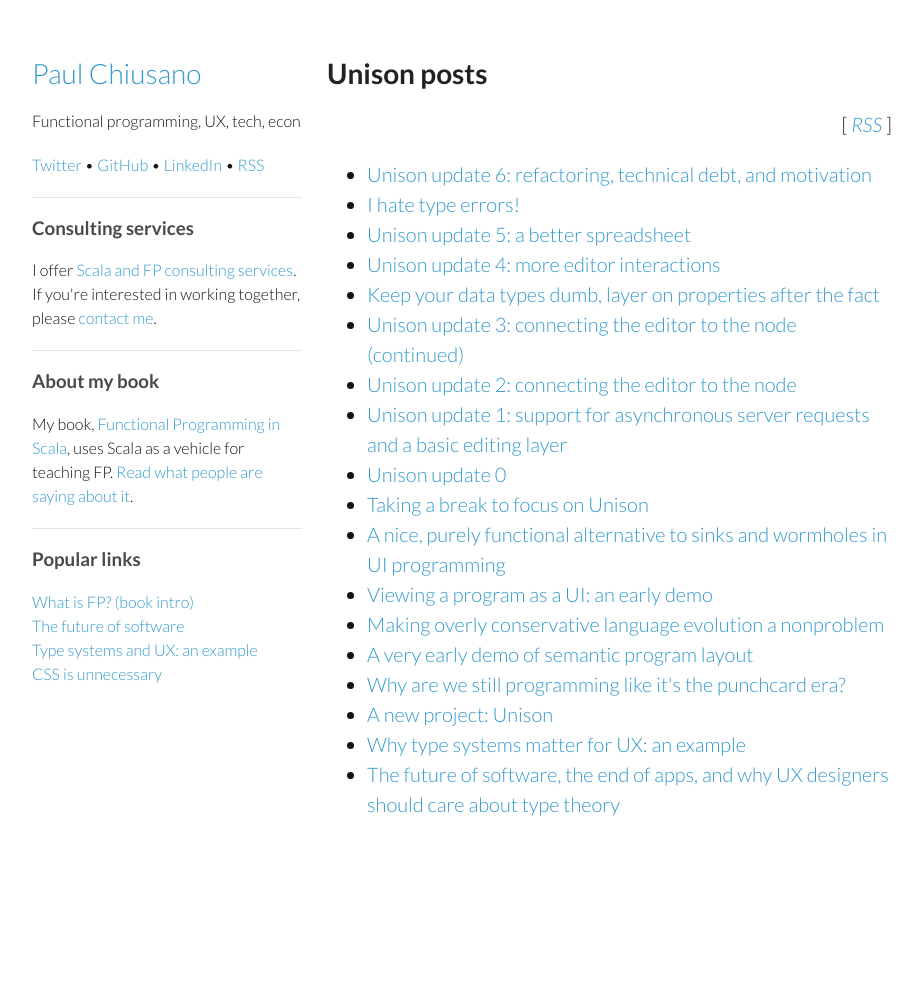
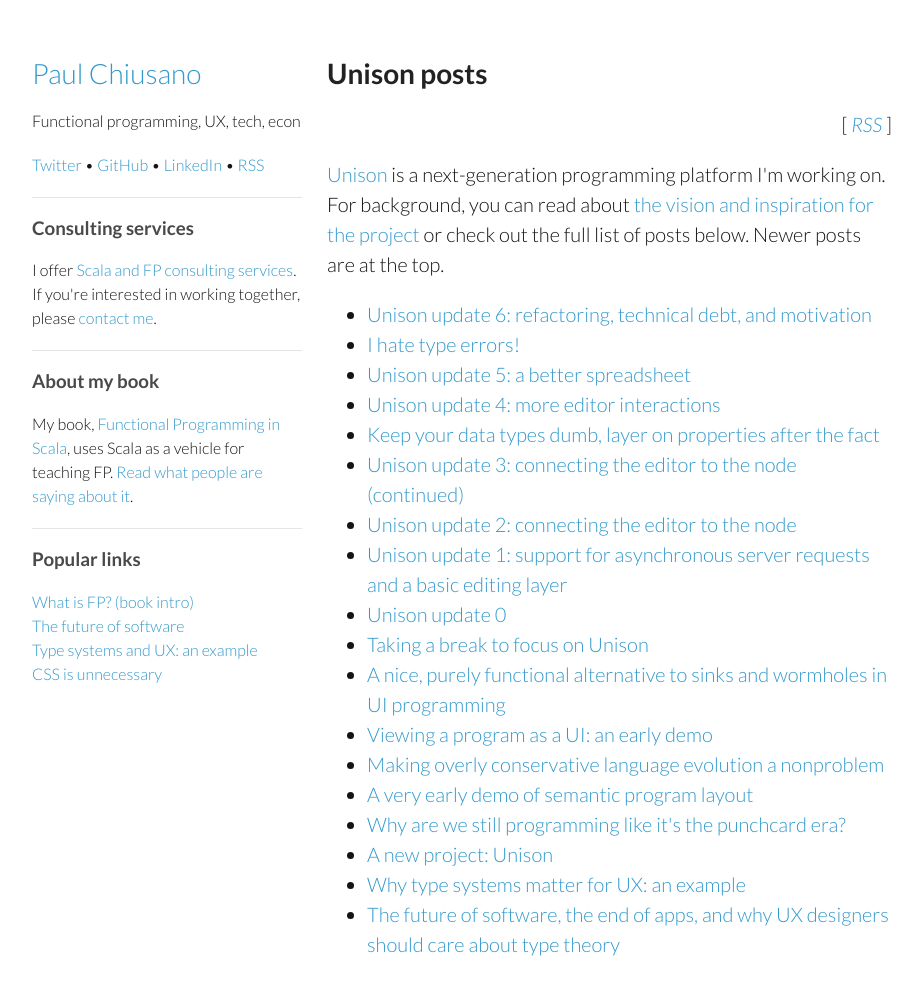
Before and after one commit to pchiusano/pchiusano.github.io, a Jekyll site: the page built from unison.html, in a window 1280 px wide and 1029 px high. Shown: the top 995 px of the window, without its empty margins (178-1100 px from the left). Built offline with Jekyll 4.4.1, drawn with Linux system fonts in a browser that asks for light colours.

Commit message:
Update unison.html

```diff
--- a/unison.html
+++ b/unison.html
@@ -6,6 +6,12 @@
 
 <p align="right">[ <i><a href="/feed.unison.xml">RSS</a></i> ]</p>
 
+<p>
+<a href="/2014-09-14/unison.html">Unison</a> is a next-generation programming platform I'm working on.
+For background, you can read about <a href="/2013-05-22/future-of-software.html">the vision and inspiration for the project</a>
+or check out the full list of posts below. Newer posts are at the top.
+</p>
+
 <ul>
 {% for post in site.categories.unison %}
 <li><a href="{{ post.url }}">{{ post.title }}</a></li>
```
